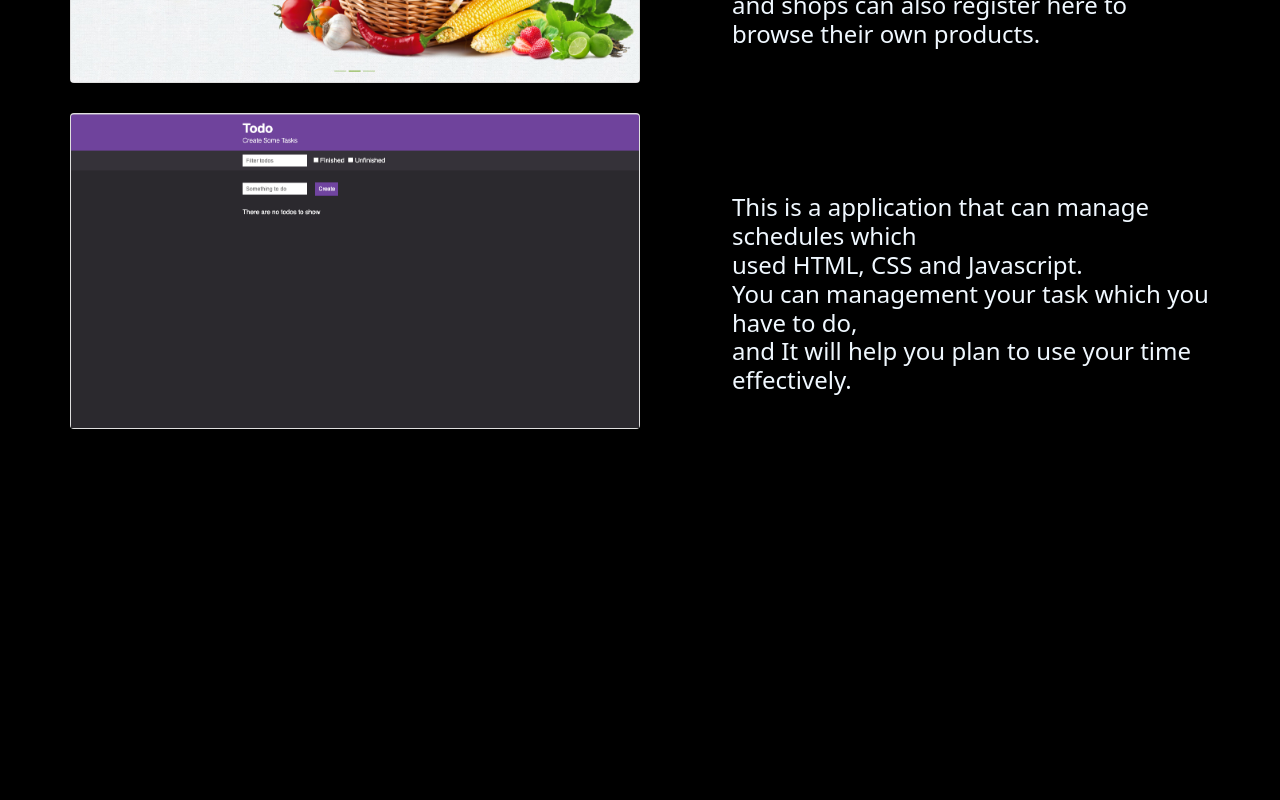
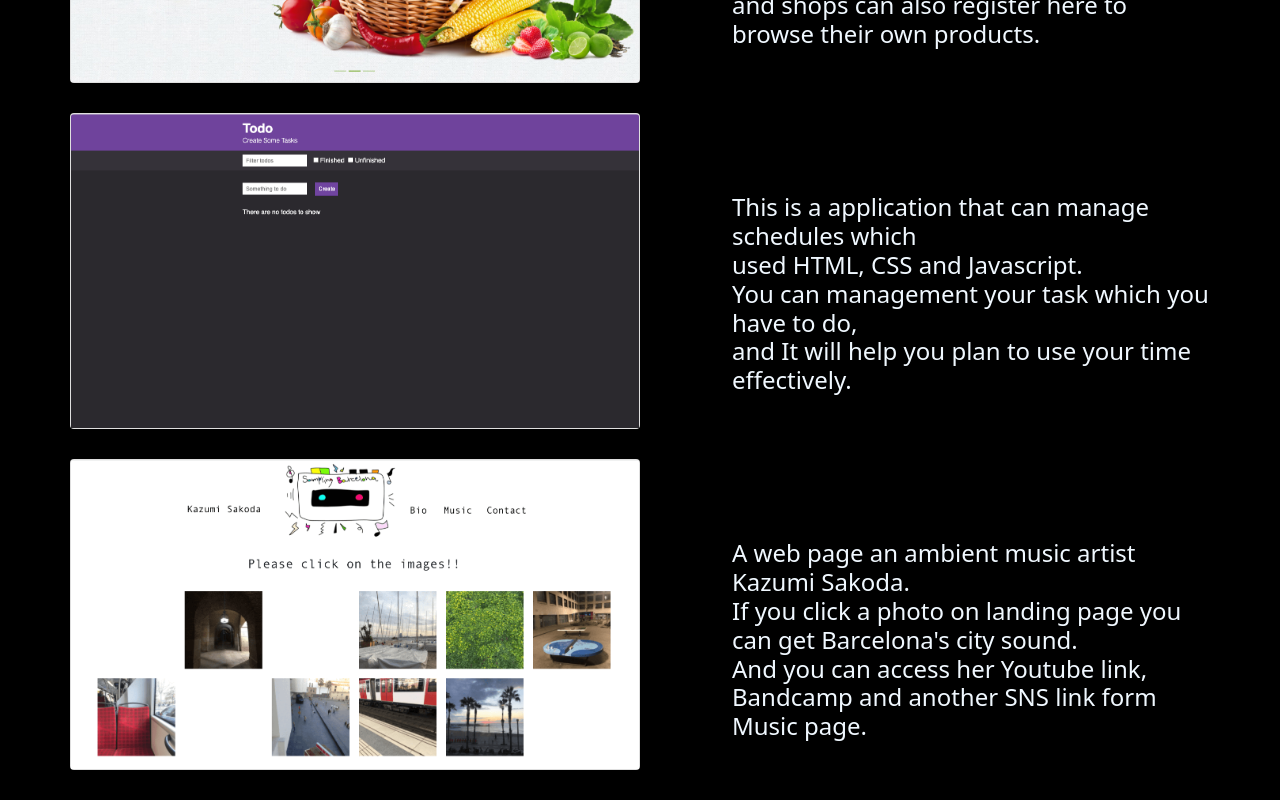
Before and after one commit to yusuke85/yusuke_pf, a React (Create React App) app: page /Works in a window 1280 px wide. Shown: the part 765-1565 px from the top of the page. Before the commit the page ends 1224 px from the top, so only its background shows below. Built offline with nearby package versions, Linux system fonts and the light colour scheme.

Commit message:
Put new progect in Project page

```diff
--- a/public/index.html
+++ b/public/index.html
@@ -9,7 +9,6 @@
   <link rel="icon" type="image/png" sizes="16x16" href="./Favicon/favicon-16x16.png">
   <link rel="manifest" href="/site.webmanifest">
   <link rel="icon" href="http://www.yourwebsite.com/favicon.ico">
-
   <meta name="viewport" content="width=device-width, initial-scale=1" />
   <meta name="theme-color" content="#000000" />
   <meta name="description" content="Web site created using create-react-app" />
--- a/src/Component/Works.js
+++ b/src/Component/Works.js
@@ -3,6 +3,7 @@ import "./Works.css"
 import Image from "../Images/Seis_Samurai.png";
 import Image2 from "../Images/Proximity_Network.png";
 import Image3 from "../Images/TodoList.png";
+import Image4 from "../Images/SamplingBarcelonaLP.png";
 import { Card, Container, Row, Col } from "react-bootstrap";
 
 const Works = () => {
@@ -14,8 +15,8 @@ const Works = () => {
 
       <Container className="Cards"  >
 
-        <Row style={{ maxWidth: "100%", marginLeft: "0", marginRight: "0"}} >
-          <Col className="col-xs-12 col-lg-6" style={{ paddingLeft:"0px"}} >
+        <Row style={{ maxWidth: "100%", marginLeft: "0", marginRight: "0" }} >
+          <Col className="col-xs-12 col-lg-6" style={{ paddingLeft: "0px" }} >
             <Card className="card" >
               <a href="https://cranky-hodgkin-0e75e8.netlify.app/" rel="noreferrer" target="_blank">
                 <Card.Img variant="top" className="image" src={Image} />
@@ -23,15 +24,15 @@ const Works = () => {
             </Card>
           </Col>
           <div className="col-xs-12 col-lg-6" id="tex">
-            <h4 className="text1" style={{ maxWidth: "100%"}}>
+            <h4 className="text1" style={{ maxWidth: "100%" }}>
               This is a web page that introduces Japanese dogs.
               <br />Introducing 6 kinds of dogs (samurai) from <br />Japan with each character.
             </h4>
           </div>
         </Row>
 
-        <Row style={{ maxWidth: "100%", marginLeft: "0", marginRight: "0"}} >
-          <Col className="col-xs-12 col-lg-6" style={{ paddingLeft:"0px"}}>
+        <Row style={{ maxWidth: "100%", marginLeft: "0", marginRight: "0" }} >
+          <Col className="col-xs-12 col-lg-6" style={{ paddingLeft: "0px" }}>
             <Card >
               <a href="https://proximitynetwork.web.app/" rel="noreferrer" target="_blank">
                 <Card.Img variant="top" className="image" src={Image2} />
@@ -50,8 +51,8 @@ const Works = () => {
           </div>
         </Row>
 
-        <Row style={{ maxWidth: "100%", marginLeft: "0", marginRight: "0"}} >
-          <Col className="col-xs-12 col-lg-6" style={{ paddingLeft:"0px"}}  >
+        <Row style={{ maxWidth: "100%", marginLeft: "0", marginRight: "0" }} >
+          <Col className="col-xs-12 col-lg-6" style={{ paddingLeft: "0px" }}  >
             <Card >
               <a href="https://kind-yalow-658427.netlify.app/" rel="noreferrer" target="_blank">
                 <Card.Img variant="top" className="image" src={Image3} />
@@ -60,12 +61,30 @@ const Works = () => {
             </Card>
           </Col>
 
-          <div className="col-xs-12 col-lg-6">
+          <div className="col-xs-12 col-lg-6" id="tex">
             <h4 className="text2">
-              This is a application that can manage schedules which< br/>
+              This is a application that can manage schedules which< br />
               used HTML, CSS and Javascript.< br />
               You can management your task which you have to do, < br />
               and It will help you plan to use your time effectively.
+            </h4>
+          </div>
+        </Row>
+
+        <Row style={{ maxWidth: "100%", marginLeft: "0", marginRight: "0" }} >
+          <Col className="col-xs-12 col-lg-6" style={{ paddingLeft: "0px" }}  >
+            <Card >
+              <a href="https://kazumi-music.herokuapp.com/" rel="noreferrer" target="_blank">
+                <Card.Img variant="top" className="image" src={Image4} />
+              </a>
+
+            </Card>
+          </Col>
+          <div className="col-xs-12 col-lg-6" id="tex">
+            <h4 className="text2">
+              A web page an ambient music artist Kazumi Sakoda.< br/>
+              If you click a photo on landing page you can get Barcelona's city sound. < br/>
+              And you can access her Youtube link, Bandcamp and another SNS link form Music page.
             </h4>
           </div>
         </Row>
```
Also changed, not shown: src/Images/SamplingBarcelonaLP.png (added).
